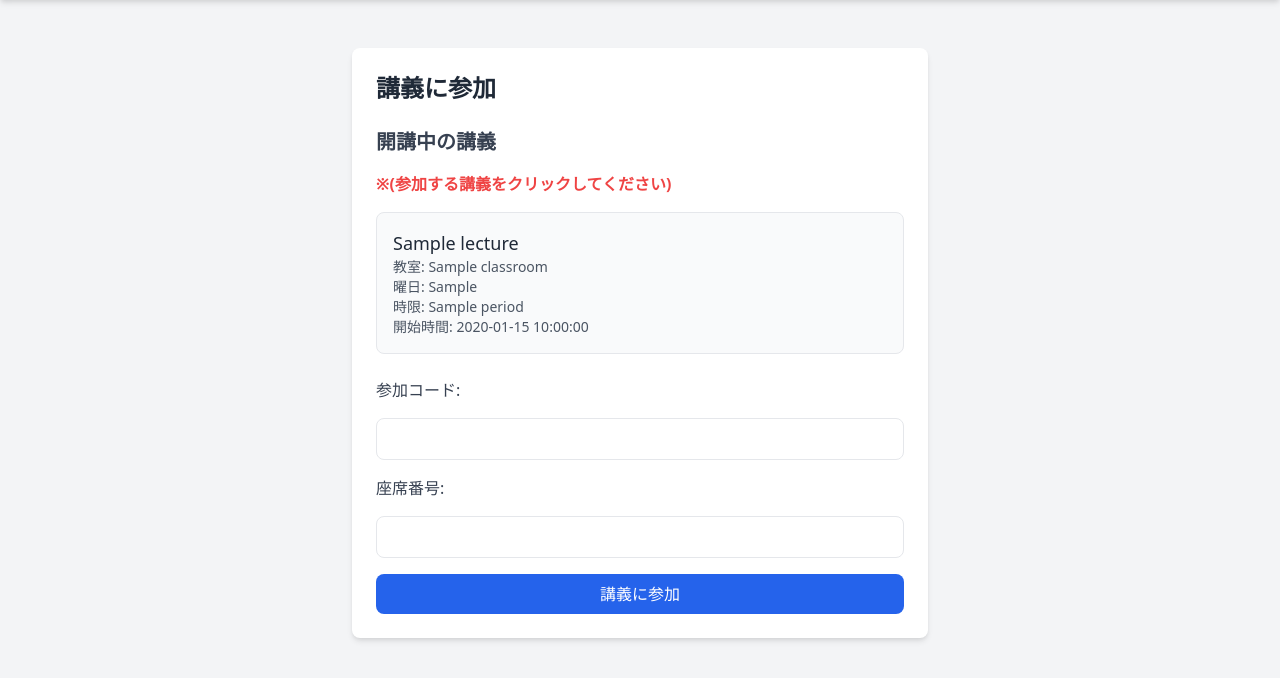
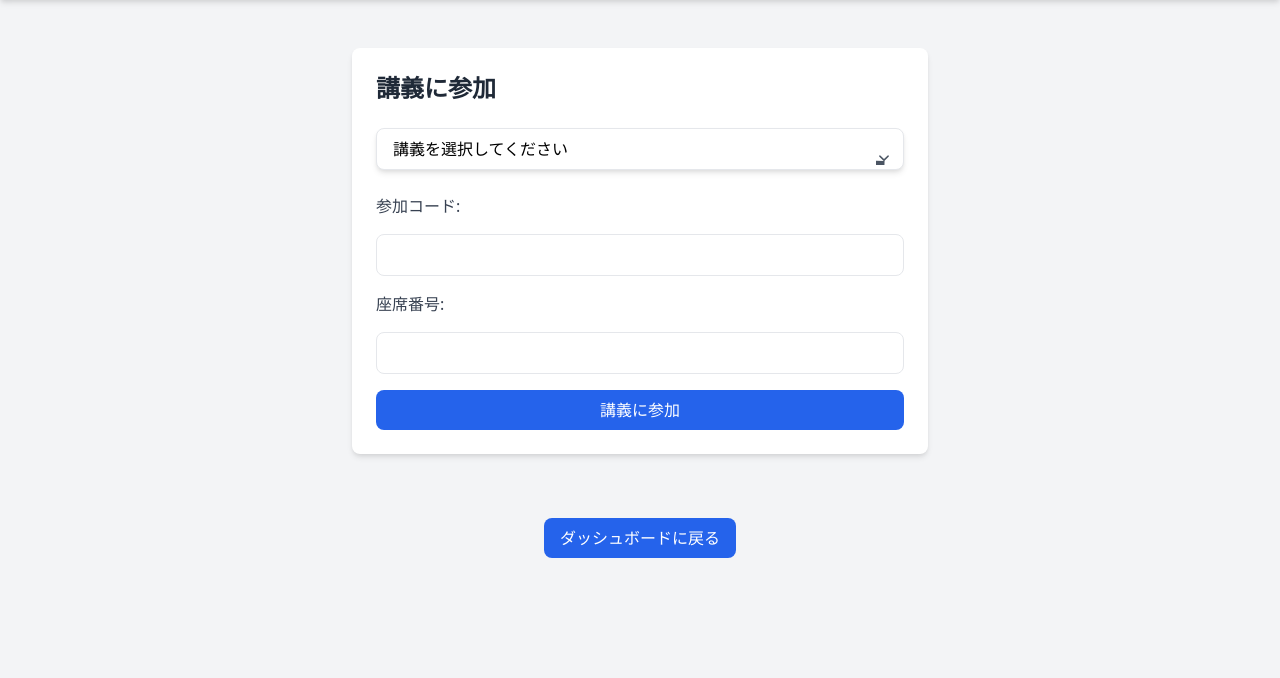
Before and after one commit to TaiyoOnchi/SleepEstimation, a Flask app: template app/templates/student/lecture/join.html in a window 1280 px wide. Shown: the part 56-734 px from the top of the page. After the commit the page ends 614 px from the top, so only its background shows below. Run offline with Flask 3, Linux system fonts and the light colour scheme; the template is opened without the code that fills it: most values are stand-ins (such as "Sample title", 1, 10 or a date in 2020).

Commit message:
[edit]講義選択を分かりやすくするために、ドロップダウンに変更

```diff
--- a/app/templates/student/lecture/join.html
+++ b/app/templates/student/lecture/join.html
@@ -13,42 +13,34 @@
         <div class="bg-white rounded-lg shadow-md p-6 max-w-xl w-full">
             <h1 class="text-2xl font-bold text-gray-800 mb-6">講義に参加</h1>
 
-
-            <!-- 開講中の講義リスト -->
-            {% if active_lectures %}
-                <h2 class="text-xl font-semibold text-gray-700 mb-4">開講中の講義</h2>
-                <h4 class="font-semibold text-gray-700 text-red-500 mb-4">
-                    ※(参加する講義をクリックしてください)
-                </h4>
-
-
-                <ul id="lecture-list" class="mb-6 space-y-4">
+            <!-- ドロップダウンメニュー -->
+            <div class="relative mb-6">
+                <button id="dropdownButton" type="button"
+                        class="w-full bg-white border rounded-lg px-4 py-2 text-left shadow-md hover:bg-gray-100 focus:ring focus:ring-blue-500">
+                    講義を選択してください
+                    <svg class="absolute top-2/4 right-3 -translate-y-2/4 w-4 h-4 text-gray-600"
+                         xmlns="http://www.w3.org/2000/svg" viewBox="0 0 20 20" fill="currentColor">
+                        <path fill-rule="evenodd" d="M10 15a1 1 0 01-.707-.293l-5-5a1 1 0 111.414-1.414L10 12.586l4.293-4.293a1 1 0 111.414 1.414l-5 5A1 1 0 01-707-.293z" clip-rule="evenodd" />
+                    </svg>
+                </button>
+                <ul id="dropdownMenu" class="hidden absolute z-10 w-full bg-white border rounded-lg shadow-md mt-2">
                     {% for lecture in active_lectures %}
-                        <li class="border rounded-lg p-4 bg-gray-50 cursor-pointer lecture-item"
-                            data-session-id="{{ lecture.session_id }}">
-                            <p class="text-lg font-medium text-gray-800">{{ lecture.subject_name }}</p>
-                            <p class="text-sm text-gray-600">教室: {{ lecture.classroom }}</p>
-                            <p class="text-sm text-gray-600">曜日: {{ lecture.day_of_week }}</p>
-                            <p class="text-sm text-gray-600">時限: {{ lecture.period }}</p>
-                            <p class="text-sm text-gray-600">開始時間: {{ lecture.start_time }}</p>
-                        </li>
+                    <li class="px-4 py-2 hover:bg-blue-100 cursor-pointer lecture-item"
+                        data-session-id="{{ lecture.session_id }}">
+                        【{{ lecture.subject_name }}】 教室：{{ lecture.classroom }},　曜日：{{ lecture.day_of_week }},　時限：{{ lecture.period }}
+                    </li>
                     {% endfor %}
                 </ul>
-            {% else %}
-                <p class="text-gray-700 mb-6">開講中の講義はありません。</p>
-            {% endif %}
+            </div>
 
             <!-- 参加コード入力フォーム -->
             <form method="POST" class="space-y-4">
                 <input type="hidden" name="csrf_token" value="{{ csrf_token() }}">
-                <!-- 選択した講義の session_id を保存 -->
-                <input type="hidden" id="selected-session-id" name="session_id" value="">
+                <input type="hidden" id="session-id" name="session_id" value="">
 
                 <label for="join_code" class="block text-gray-700 font-medium">参加コード:</label>
                 <input type="number" id="join_code" name="join_code" class="w-full border rounded-lg px-3 py-2" min="0000" max="9999" required>
 
-
-                <!-- 座席番号入力フィールド -->
                 <label for="seat_number" class="block text-gray-700 font-medium">座席番号:</label>
                 <input type="number" id="seat_number" name="seat_number" class="w-full border rounded-lg px-3 py-2" min="1" required>
 
@@ -64,35 +56,37 @@
         </a>
     </div>
     <script>
-        const lectureItems = document.querySelectorAll('.lecture-item');
-        const selectedSessionInput = document.getElementById('selected-session-id');
+        const dropdownButton = document.getElementById('dropdownButton');
+        const dropdownMenu = document.getElementById('dropdownMenu');
+        const dropdownLectureItems = document.querySelectorAll('.lecture-item');
+        const dropdownSessionInput = document.getElementById('session-id');
 
-        lectureItems.forEach(item => {
-            item.addEventListener('click', () => {
-                // 全てのアイテムから選択スタイルを削除
-                lectureItems.forEach(i => i.classList.remove('bg-blue-100', 'border-blue-500'));
-
-                // クリックされたアイテムに選択スタイルを追加
-                item.classList.add('bg-blue-100', 'border-blue-500');
-
-                // 選択された session_id を hidden input に設定
-                selectedSessionInput.value = item.dataset.sessionId;
-            });
+        // ドロップダウンの表示/非表示を切り替え
+        dropdownButton.addEventListener('click', () => {
+            dropdownMenu.classList.toggle('hidden');
         });
 
-        // URLクエリパラメータからalert_messageを取得する
-        const urlParams = new URLSearchParams(window.location.search);
-        const alertMessage = urlParams.get("alert_message");
+        // 講義を選択したときに session_id を保存
+        dropdownLectureItems.forEach(item => {
+            item.addEventListener('click', () => {
+                const sessionId = item.getAttribute('data-session-id');
+                dropdownSessionInput.value = sessionId;
 
-        // アラートメッセージがある場合に表示
-        if (alertMessage) {
-            alert(alertMessage);
+                // ボタンに選択した講義名を表示
+                dropdownButton.textContent = item.textContent.trim();
 
-            // URLからクエリパラメータを消去
-            const newURL = window.location.origin + window.location.pathname;
-            window.history.replaceState({}, document.title, newURL);
-        }
+                // ドロップダウンを閉じる
+                dropdownMenu.classList.add('hidden');
+            });
+
+        });
+
+        // ページ外をクリックしたらドロップダウンを閉じる
+        document.addEventListener('click', (event) => {
+            if (!dropdownButton.contains(event.target) && !dropdownMenu.contains(event.target)) {
+                dropdownMenu.classList.add('hidden');
+            }
+        });
     </script>
-
 </body>
 </html>
```
